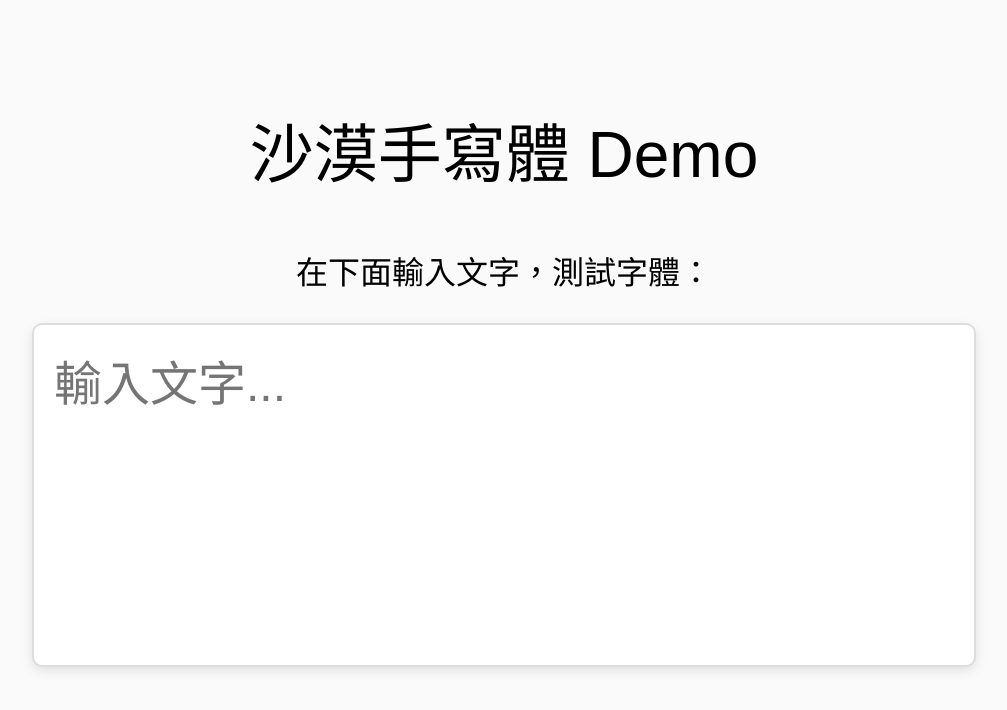
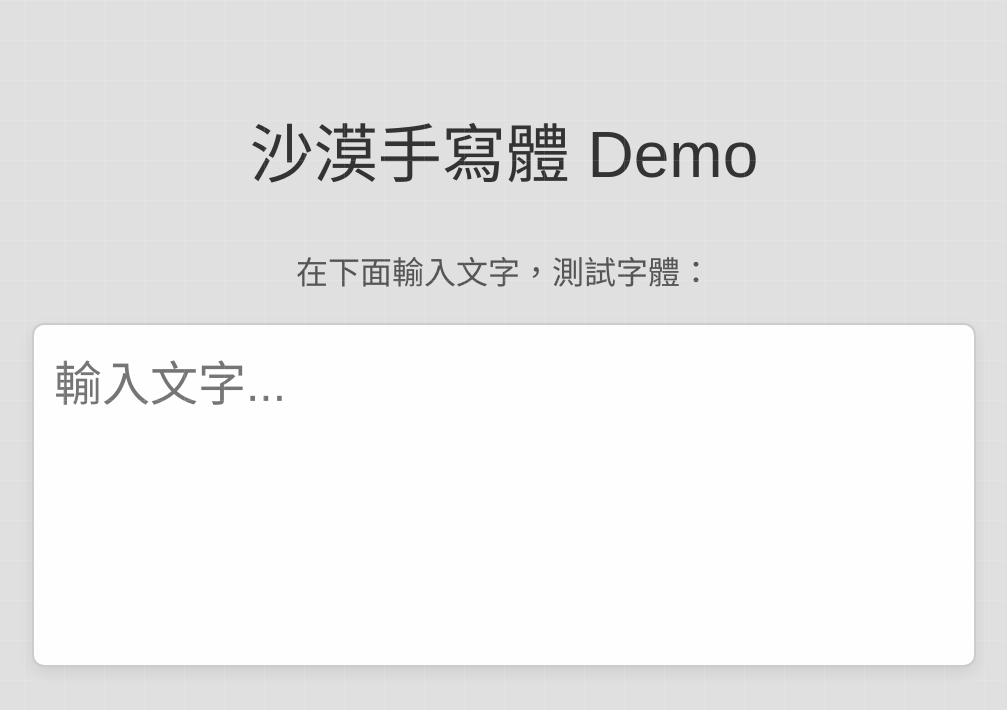
Before and after one commit to desertnotes503-arch/DesertFontDemo, a plain HTML site: page index.html in a window 1280 px wide. Shown: the whole page, without its empty margins (136-1143 px from the left). Drawn offline with Linux system fonts and the light colour scheme; a web font is replaced by a local one.

Commit message:
Update index.html

```diff
--- a/index.html
+++ b/index.html
@@ -14,19 +14,40 @@
             min-height: 100vh;
             margin: 0;
             padding: 60px 20px;
-            background-color: #fafafa;
+            background: #e0e0e0; /* 灰色調背景 */
+            position: relative;
+            overflow: hidden;
         }
+
+        /* 現代風格淡線條 */
+        body::before {
+            content: "";
+            position: absolute;
+            top: 0;
+            left: 0;
+            width: 100%;
+            height: 100%;
+            background-image: linear-gradient(90deg, rgba(255,255,255,0.1) 1px, transparent 1px),
+                              linear-gradient(rgba(255,255,255,0.1) 1px, transparent 1px);
+            background-size: 40px 40px; /* 線條間距 */
+            pointer-events: none; /* 不影響互動 */
+        }
+
         h1 {
-            font-weight: normal; /* 不要加粗 */
+            font-weight: normal;
             font-size: 64px;
             margin-bottom: 20px;
             text-align: center;
+            color: #333;
         }
+
         p {
             font-size: 32px;
             margin-bottom: 30px;
             text-align: center;
+            color: #555;
         }
+
         textarea {
             width: 80%;
             max-width: 900px;
@@ -34,15 +55,18 @@
             font-size: 48px;
             font-family: 'deserts_fontregular', sans-serif;
             padding: 20px;
-            border: 2px solid #ddd;
-            border-radius: 10px;
-            background: #fff;
+            border: 2px solid #ccc;
+            border-radius: 12px;
+            background: #fefefe;
             resize: none;
-            box-shadow: 0 4px 12px rgba(0,0,0,0.1);
+            box-shadow: 0 6px 15px rgba(0,0,0,0.08);
+            transition: border-color 0.3s, box-shadow 0.3s;
         }
+
         textarea:focus {
             outline: none;
             border-color: #999;
+            box-shadow: 0 6px 20px rgba(0,0,0,0.15);
         }
     </style>
 </head>
```
